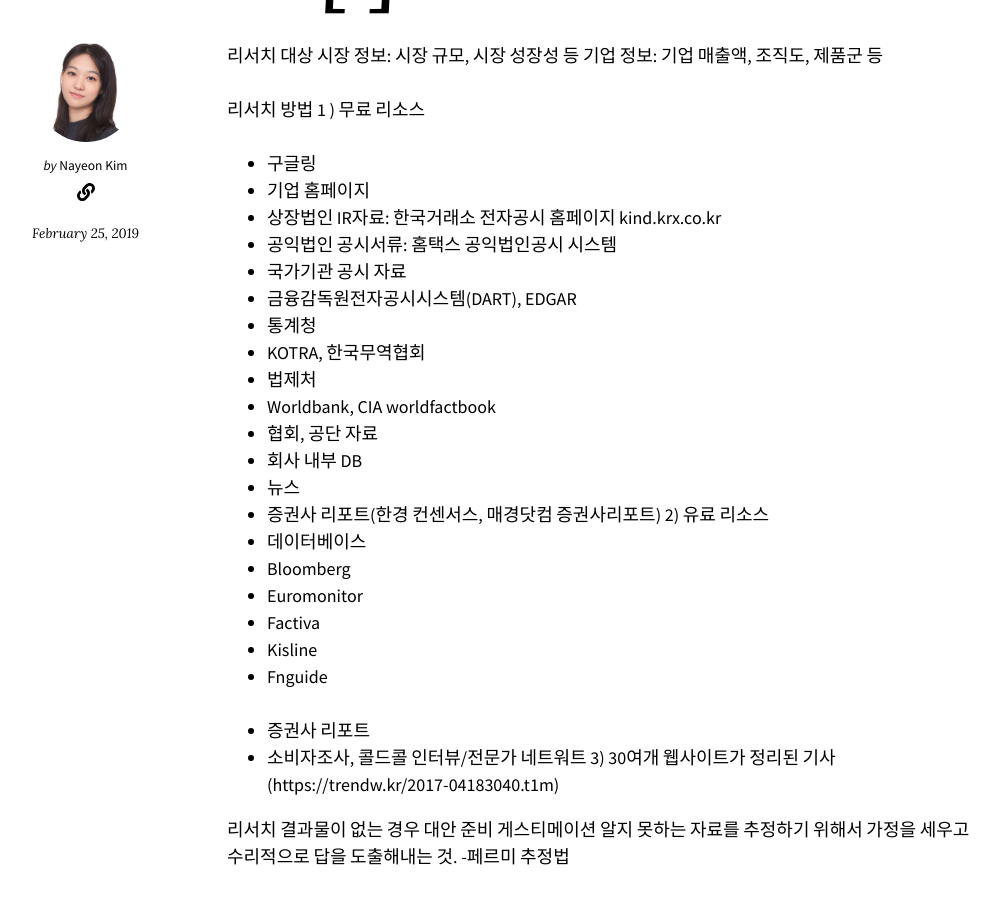
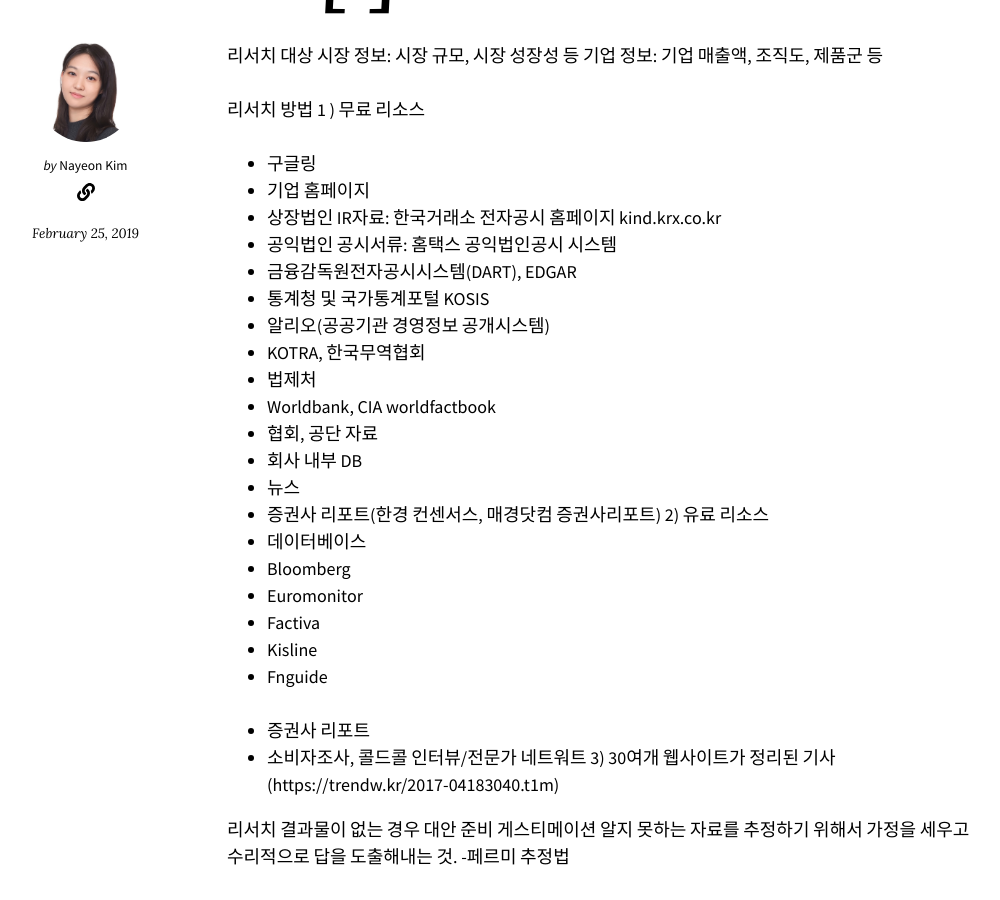
Before and after one commit to nnyeon/nnyeon.github.io, a Jekyll site: the page built from _posts/2019-02-25-Things-to-learn-from-management-consultants-[2].markdown, in a window 1280 px wide and 900 px high, scrolled down 498 px. Shown: the whole window, without its empty margins (148-1148 px from the left). Built offline with Jekyll 4.4.1, drawn with Linux system fonts in a browser that asks for light colours; nearby versions of some CDN libraries.

Commit message:
research

```diff
--- a/_posts/2019-02-25-Things-to-learn-from-management-consultants-[2].markdown
+++ b/_posts/2019-02-25-Things-to-learn-from-management-consultants-[2].markdown
@@ -16,9 +16,9 @@ sort_order: forward
 - 기업 홈페이지
 - 상장법인 IR자료: 한국거래소 전자공시 홈페이지 kind.krx.co.kr
 - 공익법인 공시서류: 홈택스 공익법인공시 시스템
-- 국가기관 공시 자료
 - 금융감독원전자공시시스템(DART), EDGAR
-- 통계청
+- 통계청 및 국가통계포털 KOSIS
+- 알리오(공공기관 경영정보 공개시스템)
 - KOTRA, 한국무역협회
 - 법제처
 - Worldbank, CIA worldfactbook
```
